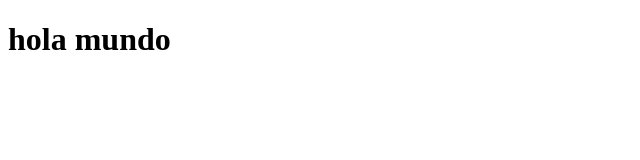
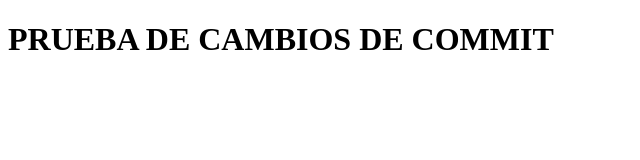
Before and after one commit to AL16J11/segunda_prueba, a plain HTML site: page index.html in a window 1280 px wide. Shown: the whole page, without its empty margins (0-640 px from the left). Drawn offline with Linux system fonts and the light colour scheme.

Commit message:
Tercer commits

```diff
--- a/index.html
+++ b/index.html
@@ -7,7 +7,7 @@
 </head>
 <body>
     <h1>
-        hola mundo
+        PRUEBA DE CAMBIOS DE COMMIT
     </h1>
 
 </body>
```
